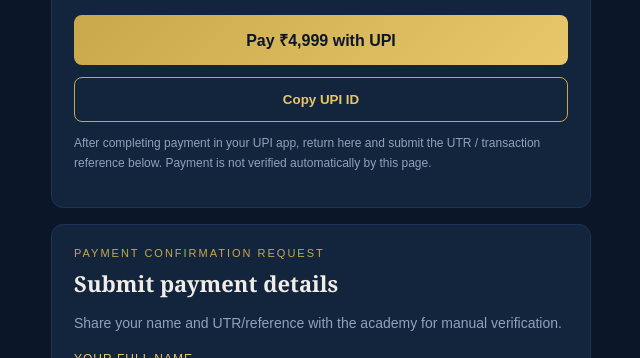
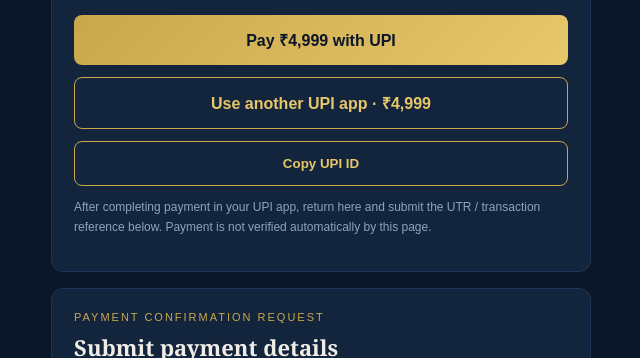
Before and after one commit to DacchuMadhu/EAGLE-TRADING-ACADEMY, a plain HTML site: page payment.html in a window 1280 px wide. Shown: the part 742-1100 px from the top of the page, without its empty margins (319-959 px from the left). Drawn offline with Linux system fonts and the light colour scheme.

Commit message:
Add unlabeled alternative UPI app route

```diff
--- a/payment.html
+++ b/payment.html
@@ -16,7 +16,7 @@
 <div class="label">Fixed amount</div><div class="offerprice"><strong class="newprice" id="amount">₹4,999</strong></div>
 <div class="label">Pay to UPI ID</div><div class="upi" id="vpa">9036540855-3@ybl</div>
 <div class="qrbox"><img id="qr" alt="UPI QR code"><div class="qr-caption">Scan with any UPI app</div></div>
-<a class="btn gold" id="pay" href="#">Open UPI App &amp; Pay</a><p class="note" id="intentHelp" hidden>If no UPI app opens, scan the QR code with another phone, or copy the UPI ID and enter the selected amount in your UPI app.</p><button class="btn outline" id="copy" type="button">Copy UPI ID</button>
+<a class="btn gold" id="pay" href="#">Pay with UPI</a><a class="btn outline" id="alternatePay" href="#">Use another UPI app</a><p class="note" id="intentHelp" hidden>If no UPI app opens, scan the QR code with another phone, or copy the UPI ID and enter the selected amount in your UPI app.</p><button class="btn outline" id="copy" type="button">Copy UPI ID</button>
 <p class="note">After completing payment in your UPI app, return here and submit the UTR / transaction reference below. Payment is not verified automatically by this page.</p>
 </section>
 <section class="card"><div class="eyebrow">Payment confirmation request</div><h2 class="h" style="font-size:22px">Submit payment details</h2><p class="desc">Share your name and UTR/reference with the academy for manual verification.</p>
@@ -26,8 +26,8 @@
 </section><p class="small">For assistance, contact the academy at 9036540855.</p></main>
 <script>
 const VPA='9036540855-3@ybl'; const PAYEE='Eagle Online Trading Academy'; const PHONE='919036540855';
-const course=document.getElementById('course'), amountDisplay=document.getElementById('amount'), qr=document.getElementById('qr'), pay=document.getElementById('pay');
-function refreshPayment(){const selected=course.options[course.selectedIndex], amount=selected.dataset.amount, courseName=selected.text.split(' — ')[0];const upi='upi://pay?pa='+encodeURIComponent(VPA)+'&pn='+encodeURIComponent(PAYEE)+'&am='+amount+'&cu=INR&tn='+encodeURIComponent('Eagle Academy '+courseName);const formattedAmount='₹'+Number(amount).toLocaleString('en-IN');amountDisplay.textContent=formattedAmount;pay.textContent='Pay '+formattedAmount+' with UPI';pay.href=upi;qr.src='https://api.qrserver.com/v1/create-qr-code/?size=220x220&data='+encodeURIComponent(upi);}
-course.addEventListener('change',refreshPayment);refreshPayment();const intentHelp=document.getElementById('intentHelp');pay.addEventListener('click',()=>{setTimeout(()=>{if(document.visibilityState==='visible')intentHelp.hidden=false;},1200);});
+const course=document.getElementById('course'), amountDisplay=document.getElementById('amount'), qr=document.getElementById('qr'), pay=document.getElementById('pay'), alternatePay=document.getElementById('alternatePay');
+function refreshPayment(){const selected=course.options[course.selectedIndex], amount=selected.dataset.amount, courseName=selected.text.split(' — ')[0];const upi='upi://pay?pa='+encodeURIComponent(VPA)+'&pn='+encodeURIComponent(PAYEE)+'&am='+amount+'&cu=INR&tn='+encodeURIComponent('Eagle Academy '+courseName);const formattedAmount='₹'+Number(amount).toLocaleString('en-IN');amountDisplay.textContent=formattedAmount;pay.textContent='Pay '+formattedAmount+' with UPI';alternatePay.textContent='Use another UPI app · '+formattedAmount;pay.href=upi;qr.src='https://api.qrserver.com/v1/create-qr-code/?size=220x220&data='+encodeURIComponent(upi);}
+course.addEventListener('change',refreshPayment);refreshPayment();const intentHelp=document.getElementById('intentHelp');function showFallback(){setTimeout(()=>{if(document.visibilityState==='visible')intentHelp.hidden=false;},1200);}pay.addEventListener('click',showFallback);alternatePay.addEventListener('click',event=>{event.preventDefault();const selected=course.options[course.selectedIndex], amount=selected.dataset.amount, courseName=selected.text.split(' — ')[0], transactionRef='EAGLE'+Date.now();const gpay='gpay://upi/pay?pa='+encodeURIComponent(VPA)+'&pn='+encodeURIComponent(PAYEE)+'&am='+amount+'&cu=INR&tr='+transactionRef+'&tn='+encodeURIComponent('Eagle Academy '+courseName);alternatePay.href=gpay;window.location.href=gpay;showFallback();});
 document.getElementById('copy').addEventListener('click',async()=>{try{await navigator.clipboard.writeText(VPA);alert('UPI ID copied: '+VPA)}catch(e){alert('UPI ID: '+VPA)}});
 document.getElementById('submit').addEventListener('click',()=>{const name=document.getElementById('name').value.trim(),utr=document.getElementById('utr').value.trim(),selected=course.options[course.selectedIndex],courseName=selected.text.split(' — ')[0],fee=Number(selected.dataset.amount).toLocaleString('en-IN');if(!name||!utr){alert('Please enter your name and UTR/reference.');return;}const msg='Eagle Academy Payment Details%0AName: '+encodeURIComponent(name)+'%0ACourse: '+encodeURIComponent(courseName)+'%0AAmount: ₹'+encodeURIComponent(fee)+'%0AUPI ID: '+VPA+'%0AUTR / Reference: '+encodeURIComponent(utr)+'%0APlease verify my payment.';document.getElementById('hint').style.display='block';window.open('https://wa.me/'+PHONE+'?text='+msg,'_blank');});</script></body></html>
```
